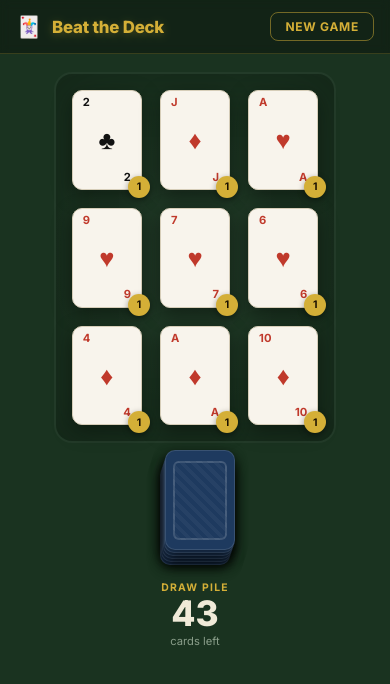
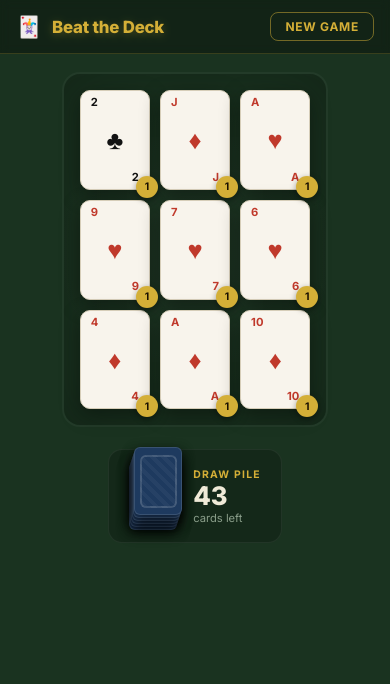
Before and after one commit to eduardofreitasf/beat_the_deck, a Vue app in the folder app/: page / in a window 390 px wide. Shown: the top 684 px of the page. Built offline with nearby package versions, Linux system fonts and the light colour scheme.

Commit message:
responsive: game board grid and deck counter mobile layout

```diff
--- a/app/src/components/DeckCounter.vue
+++ b/app/src/components/DeckCounter.vue
@@ -94,4 +94,37 @@ const stackLayers = computed(() => Math.min(Math.ceil(store.deck.length / 5), 6)
   font-size: 0.7rem;
   color: var(--text-muted);
 }
+
+/* ── Mobile: horizontal compact layout ───────────────────── */
+@media (max-width: 600px) {
+  .deck-counter {
+    flex-direction: row;
+    gap: 16px;
+    background: rgba(0, 0, 0, 0.2);
+    border: 1px solid rgba(255, 255, 255, 0.06);
+    border-radius: 14px;
+    padding: 12px 20px;
+  }
+
+  .deck-stack {
+    width: 48px;
+    height: 68px;
+    flex-shrink: 0;
+  }
+
+  .deck-layer {
+    width: 48px;
+    height: 68px;
+    border-radius: 6px;
+  }
+
+  .deck-info {
+    align-items: flex-start;
+    text-align: left;
+  }
+
+  .deck-count {
+    font-size: 1.6rem;
+  }
+}
 </style>
--- a/app/src/components/GameBoard.vue
+++ b/app/src/components/GameBoard.vue
@@ -27,4 +27,10 @@ const isSelectable = computed(() => store.phase === 'select')
   grid-template-rows: repeat(3, var(--card-h));
   gap: 18px;
 }
+
+@media (max-width: 600px) {
+  .game-board {
+    gap: 10px;
+  }
+}
 </style>
```
